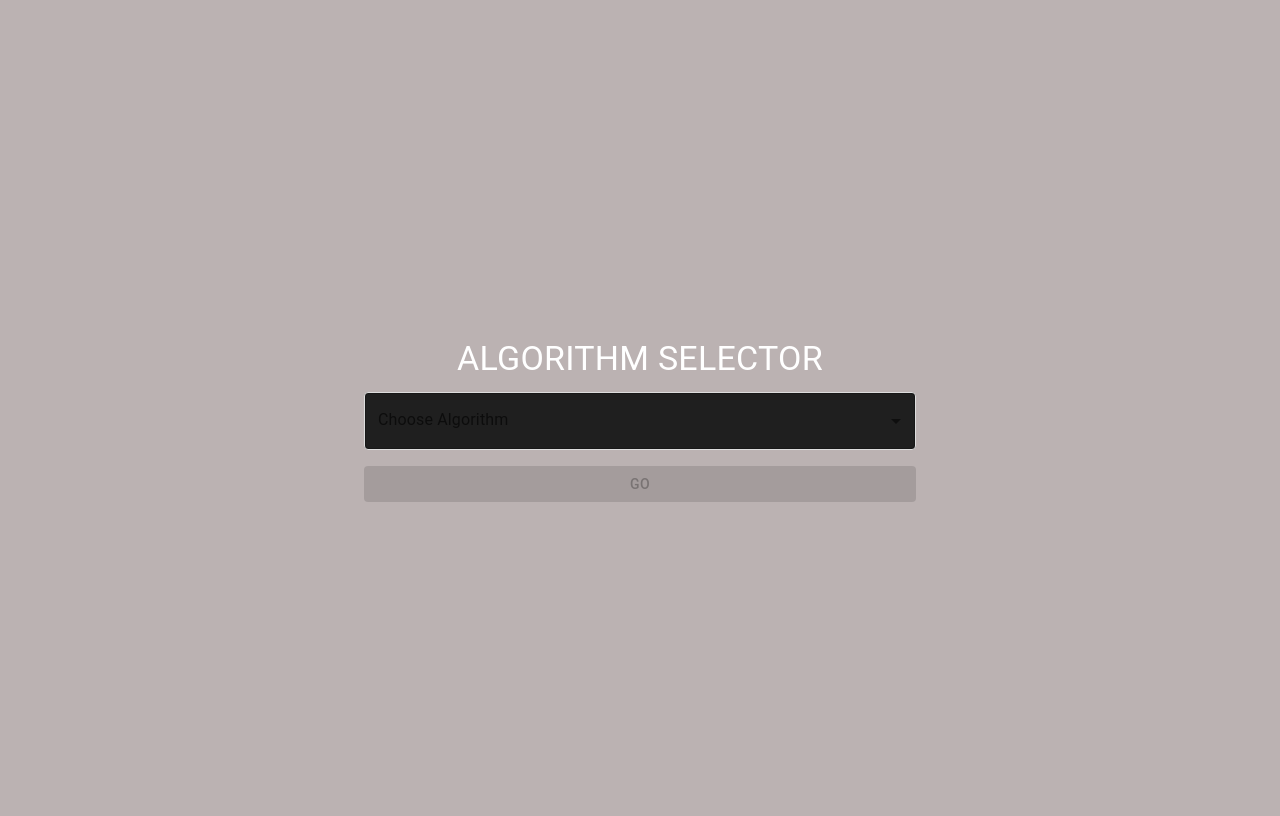
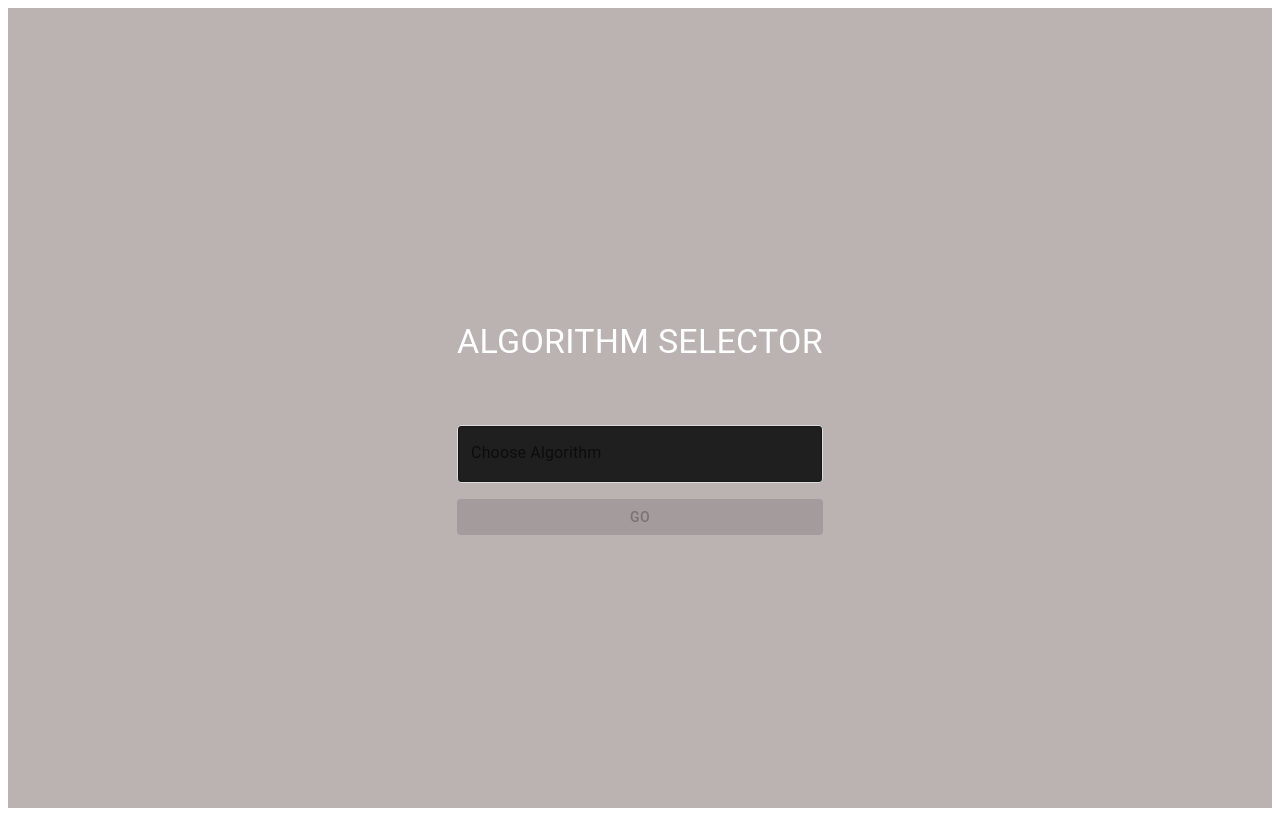
Before and after one commit to LaibaMohsin3002/Algo_Project, a Next.js app: page / in a window 1280 px wide. Built offline with nearby package versions, Linux system fonts and the light colour scheme.

Commit message:
fixing UI

```diff
--- a/app/ClosestPairDC/ClosestPair.css
+++ b/app/ClosestPairDC/ClosestPair.css
@@ -1,3 +1,18 @@
+body {
+  font-family: 'Georgia', serif;
+  background-color: #121212;
+  color: #fff;
+  margin: 0;
+  padding: 0;
+}
+
+h1 {
+  text-align: center;
+  font-size: 50px;
+  color: #fff;
+  margin-top: 30px;
+}
+
 svg {
     display: block;
     margin: auto;
@@ -6,7 +21,7 @@ svg {
 
   }
 
-  .container {
+  ._container {
     padding: 20px;
     margin: auto;
   }
@@ -56,21 +71,6 @@ svg {
   }
 
 
-
-  body {
-    font-family: 'Georgia', serif;
-    background-color: #121212;
-    color: #fff;
-    margin: 0;
-    padding: 0;
-}
-
-h1 {
-    text-align: center;
-    font-size: 50px;
-    color: #fff;
-    margin-top: 30px;
-}
 
 .main-container {
     display: flex;
--- a/app/ClosestPairDC/page.js
+++ b/app/ClosestPairDC/page.js
@@ -1,6 +1,6 @@
 "use client"
 import { useRef, useState } from 'react';
-import styles from './ClosestPair.css';
+import './ClosestPair.css';
 import * as d3 from 'd3';
 
 const duration = 1500;
@@ -366,7 +366,7 @@ export default function Home() {
   };
 
   return (
-    <div id="container">
+    <div id="_container">
       <h1>CLOSEST PAIR OF POINTS VISUALIZATION</h1>
       <div className="main-container">
         <div className="input-container">
--- a/app/globals.css
+++ b/app/globals.css
@@ -1,110 +1,10 @@
-/*
-* {
-  box-sizing: border-box;
-  padding: 0;
-  margin: 0;
-} */
-
-body {
-  font-family: 'Georgia', serif;
-  background-color: #bbb2b2;
-  color: #fff;
-  margin: 0;
-  padding: 0;
-  display: flex;
-  justify-content: center;
-  align-items: center;
-  height: 100vh;
-}
-
-.Container {
-  display: flex;
-  justify-content: center;
-  align-items: center;
-  flex-direction: column;
-  padding: 0 20px;
-}
-
-h4 {
-  font-size: 40px;
-  color: #fff;
-  margin-bottom: 20px;
-  font-weight: 300;
-  text-transform: uppercase;
-}
-
-.MuiFormControl-root {
-  margin-bottom: 15px;
-  width: 100%;
-}
-
-.MuiSelect-root {
-  background-color: #1f1f1f;
-  color: #bbb;
-  border-radius: 5px;
-  border: 1px solid #ddd;
-}
-
-.MuiInputLabel-root {
-  color: #bbb;
-}
-
-.MuiSelect-icon {
-  color: #bbb;
-}
-
-.MuiMenuItem-root {
-  background-color: #bbb;
-  color: black;
-}
-
-.MuiMenuItem-root:hover {
-  background-color: #2c3871;
-  color: #bbb;
-}
-
-.MuiMenuItem-root.Mui-selected {
-  background-color: #2c3871 !important;
-  color: white !important;
-}
-
-.MuiMenuItem-root.Mui-selected:hover {
-  background-color: #23275f !important;
-  color: white !important;
-}
-
-Button {
-  background-color: #8a3fff;
-  color: white;
-  padding: 12px 25px;
-  border: none;
-  border-radius: 5px;
-  font-size: 18px;
-  cursor: pointer;
+h1,
+h2,
+h3,
+h4,
+h5 {
+  font-family: 'Lucida Sans', 'Lucida Sans Regular', 'Lucida Grande', 'Lucida Sans Unicode', Geneva, Verdana, sans-serif;
   text-transform: uppercase;
   font-weight: 300;
-  width: 100%;
+  padding-bottom:50px;
 }
-
-Button:disabled {
-  background-color: #6a1e9f;
-}
-
-Button:hover {
-  background-color: #091b32;
-}
-
-@media (max-width: 600px) {
-  h4 {
-    font-size: 30px;
-  }
-
-  Button {
-    font-size: 16px;
-    padding: 10px 20px;
-  }
-
-  .MuiFormControl-root {
-    width: 100%;
-  }
-}
--- /dev/null
+++ b/app/mainpage.module.css
@@ -0,0 +1,103 @@
+.body {
+  font-family: 'Georgia', serif;
+  background-color: #bbb2b2;
+  color: #fff;
+  margin: 0;
+  padding: 0;
+  display: flex;
+  justify-content: center;
+  align-items: center;
+  height: 100vh;
+}
+
+.container {
+  display: flex;
+  justify-content: center;
+  align-items: center;
+  flex-direction: column;
+  padding: 0 20px;
+}
+
+.heading {
+  font-size: 40px;
+  color: #fff;
+  margin-bottom: 20px;
+  font-weight: 300;
+  text-transform: uppercase;
+}
+
+.formControl {
+  margin-bottom: 15px;
+  width: 100%;
+}
+
+.select {
+  background-color: #1f1f1f;
+  color: #bbb;
+  border-radius: 5px;
+  border: 1px solid #ddd;
+}
+
+.inputLabel {
+  color: #bbb;
+}
+
+.selectIcon {
+  color: #bbb;
+}
+
+.menuItem {
+  background-color: #bbb;
+  color: black;
+}
+
+.menuItem:hover {
+  background-color: #2c3871;
+  color: #bbb;
+}
+
+.menuItemSelected {
+  background-color: #2c3871 !important;
+  color: white !important;
+}
+
+.menuItemSelected:hover {
+  background-color: #23275f !important;
+  color: white !important;
+}
+
+.button {
+  background-color: #8a3fff;
+  color: white;
+  padding: 12px 25px;
+  border: none;
+  border-radius: 5px;
+  font-size: 18px;
+  cursor: pointer;
+  text-transform: uppercase;
+  font-weight: 300;
+  width: 100%;
+}
+
+.buttonDisabled {
+  background-color: #6a1e9f;
+}
+
+.button:hover {
+  background-color: #091b32;
+}
+
+@media (max-width: 600px) {
+  .heading {
+    font-size: 30px;
+  }
+
+  .button {
+    font-size: 16px;
+    padding: 10px 20px;
+  }
+
+  .formControl {
+    width: 100%;
+  }
+}
--- a/app/page.js
+++ b/app/page.js
@@ -1,5 +1,5 @@
 'use client'
-import './globals.css'
+import styles from './mainpage.module.css'
 import React, { useState } from 'react';
 import { useRouter } from 'next/navigation';
 import {
@@ -30,22 +30,27 @@ export default function Home() {
   };
 
   return (
-    <Container maxWidth="sm" sx={{ mt: 5 }}>
+    <div className={styles.body}>
+      <Container maxWidth="sm" sx={{ mt: 5 }} className={styles.container}>
         <Box textAlign="center">
-        <Typography variant="h4" gutterBottom>
+          <Typography variant="h4" gutterBottom className={styles.heading}>
             Algorithm Selector
           </Typography>
-        <FormControl fullWidth sx={{ mb: 2 }}>
-          <InputLabel id="algo-select-label">Choose Algorithm</InputLabel>
+          <FormControl fullWidth sx={{ mb: 2 }} className={styles.formControl}>
+            <InputLabel id="algo-select-label" className={styles.inputLabel}>
+              Choose Algorithm
+            </InputLabel>
             <Select
               labelId="algo-select-label"
-            colour = "white"
+              color="white"
               value={selectedAlgo}
               onChange={handleAlgorithmChange}
               label="Choose Algorithm"
+              className={styles.select}
+              IconComponent={() => <div className={styles.selectIcon}></div>}
             >
-            <MenuItem value="closest-pair">Closest Pair Algorithm</MenuItem>
-            <MenuItem value="integer-multiplication">Integer Multiplication Algorithm</MenuItem>
+              <MenuItem value="closest-pair" className={styles.menuItem}>Closest Pair Algorithm</MenuItem>
+              <MenuItem value="integer-multiplication" className={styles.menuItem}>Integer Multiplication Algorithm</MenuItem>
             </Select>
           </FormControl>
           <Button
@@ -53,10 +58,12 @@ export default function Home() {
             color="primary"
             disabled={!selectedAlgo}
             onClick={navigateToAlgorithm}
+            className={`${styles.button} ${!selectedAlgo ? styles.buttonDisabled : ''}`}
           >
             Go
           </Button>
         </Box>
       </Container>
+    </div>
   );
 };
```
Lines whose indentation alone changed are shown as unchanged.
